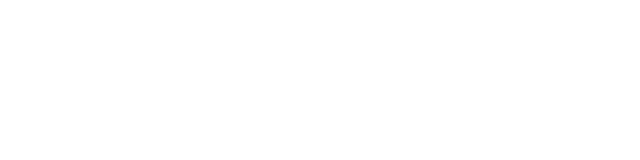
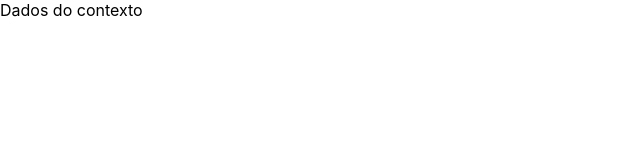
Before and after one commit to stellamaia/meu-projeto-react, a React (Create React App) app: page /use-context in a window 1280 px wide. Shown: the top 160 px of the page, without its empty margins (0-640 px from the left). Built offline with nearby package versions, Linux system fonts and the light colour scheme.

Commit message:
Boas práticas do UseContext

```diff
--- a/src/App.js
+++ b/src/App.js
@@ -19,8 +19,8 @@
       </ul> */}
       {/* Switch é onde vou definir as rotas */}
       <Routes>
-      <Route path="/" element={<UseState/>}></Route>
-      <Route path="/use-effect" element={<UseEffectExample/>}></Route>
+      <Route path="/"            element={<UseState/>}></Route>
+      <Route path="/use-effect"  element={<UseEffectExample/>}></Route>
       <Route path="/use-context" element={<UseContext/>}></Route>
       <Route path="/use-reducer" element={<UseReducer/>}></Route>
 
--- a/src/useContext.js
+++ b/src/useContext.js
@@ -1,6 +1,23 @@
-import React, { useState, useContext } from 'react';
+//useContext: Este hook permite que você acesse o contexto (context) de um componente.
+//É útil para passar dados e funções entre componentes sem a necessidade de passar props manualmente através da hierarquia de componentes
+
+
+import React, { useContext } from 'react';
 //Inicializando useContext
+
+const MyContext = React.createContext();
 function UseContext() {
+    return (
+        <MyContext.Provider value={'Dados do contexto'}>
+            <UseState />
+        </MyContext.Provider>
+    );
+
 
 }
+function UseState() {
+    // Usando o hook useContext para acessar o contexto
+    const contextData = useContext(MyContext);
+    return <div>{contextData}</div>;
+}
 export default UseContext;
```
